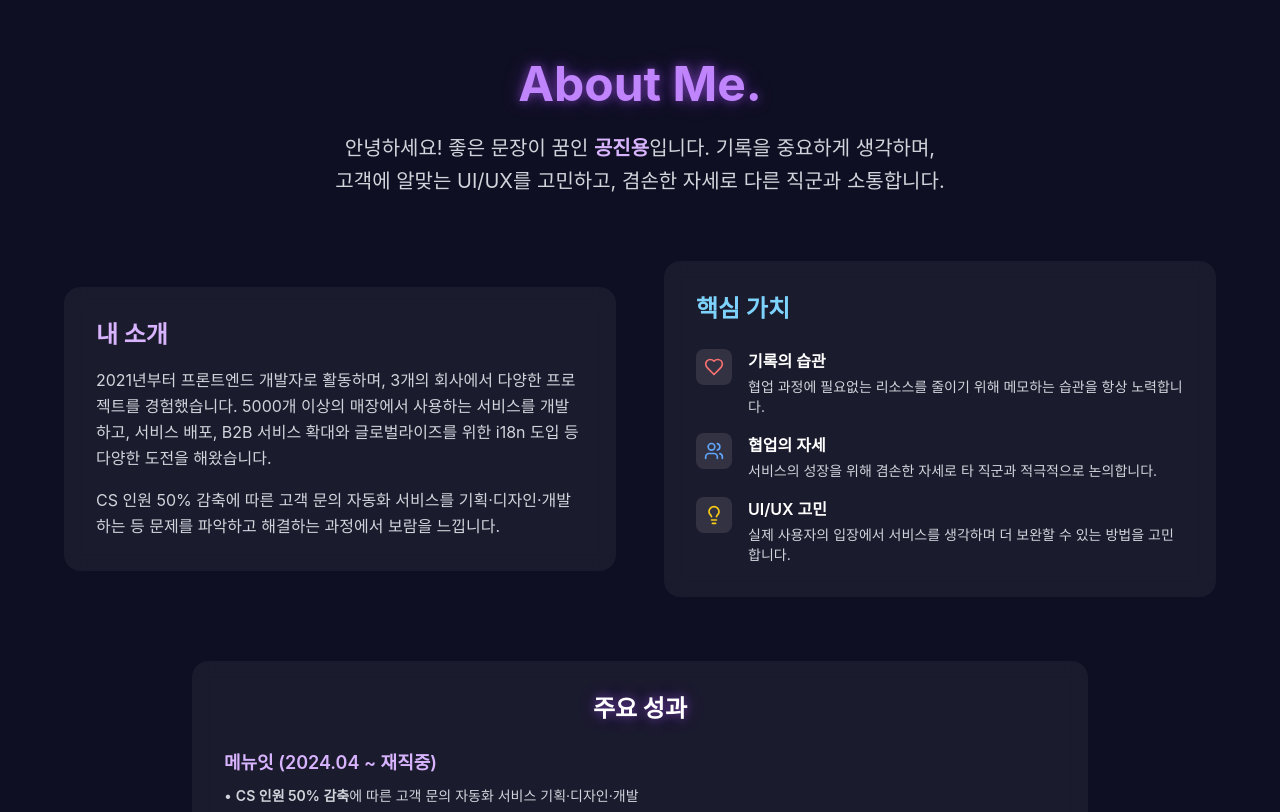
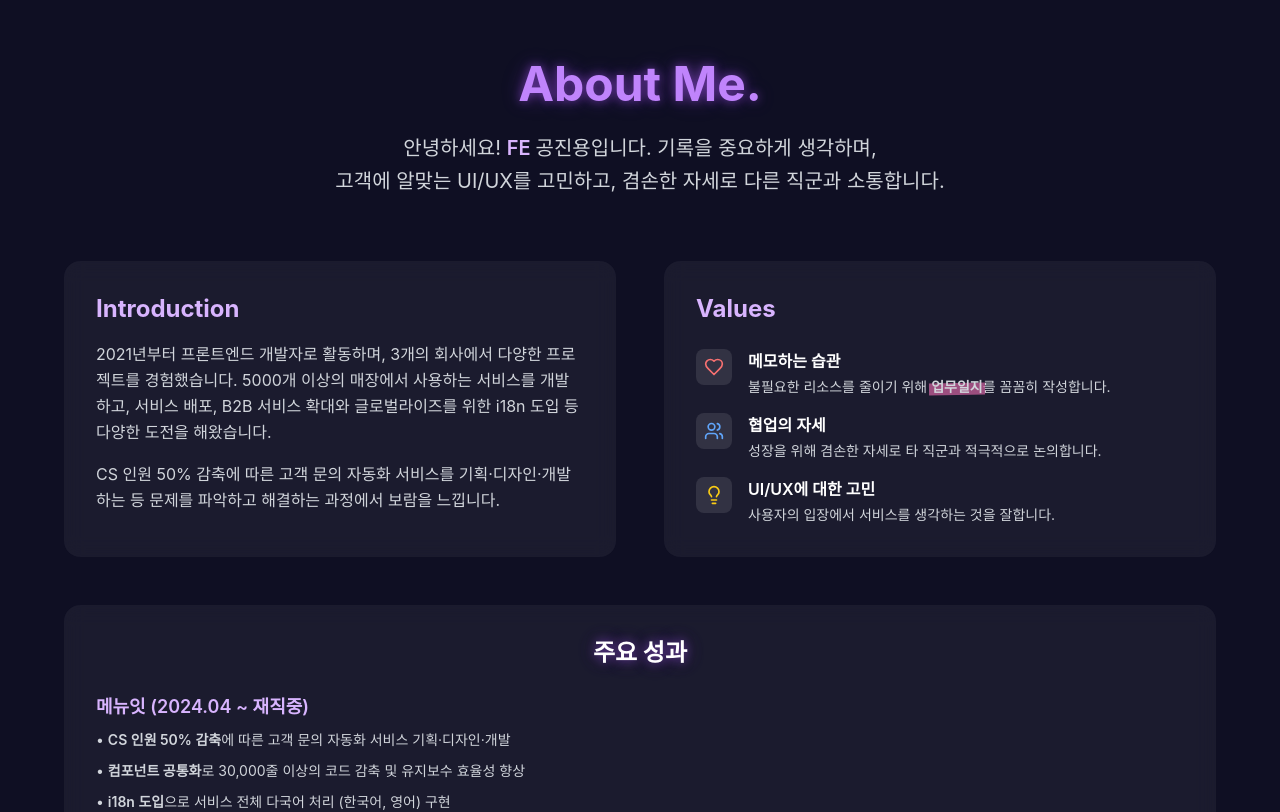
Before and after one commit to DDooTTaa/who-is-jinyong, a Next.js app: page / in a window 1280 px wide. Shown: the part 820-1632 px from the top of the page. Built offline with nearby package versions, Linux system fonts and the light colour scheme.

Commit message:
Refine overall structure and polish code"

```diff
--- a/components/About.tsx
+++ b/components/About.tsx
@@ -35,20 +35,20 @@ const About = () => {
   const values = [
     {
       icon: Heart,
-      title: '기록의 습관',
-      description: '협업 과정에 필요없는 리소스를 줄이기 위해 메모하는 습관을 항상 노력합니다.',
+      title: '메모하는 습관',
+      description: '불필요한 리소스를 줄이기 위해 업무일지를 꼼꼼히 작성하려고 노력합니다.',
       color: 'text-red-400',
     },
     {
       icon: Users,
       title: '협업의 자세',
-      description: '서비스의 성장을 위해 겸손한 자세로 타 직군과 적극적으로 논의합니다.',
+      description: '성장을 위해 겸손한 자세로 타 직군과 적극적으로 논의합니다.',
       color: 'text-blue-400',
     },
     {
       icon: Lightbulb,
-      title: 'UI/UX 고민',
-      description: '실제 사용자의 입장에서 서비스를 생각하며 더 보완할 수 있는 방법을 고민합니다.',
+      title: 'UI/UX에 대한 고민',
+      description: '사용자의 입장에서 서비스를 생각하는 것을 잘합니다.',
       color: 'text-yellow-400',
     },
   ]
@@ -76,7 +76,7 @@ const About = () => {
             variants={itemVariants}
             className="text-xl text-gray-300 max-w-3xl mx-auto leading-relaxed"
           >
-            안녕하세요! 좋은 문장이 꿈인 <span className="text-cosmic-300 font-semibold">공진용</span>입니다.
+            안녕하세요! <span className="text-cosmic-300 font-semibold">FE </span>공진용입니다.
             기록을 중요하게 생각하며, <br />
             고객에 알맞는 UI/UX를 고민하고, 겸손한 자세로 다른 직군과 소통합니다.
           </motion.p>
@@ -86,11 +86,12 @@ const About = () => {
           variants={containerVariants}
           initial="hidden"
           animate={isInView ? "visible" : "hidden"}
-          className="grid md:grid-cols-2 gap-12 items-center mb-16"
+          className="grid md:grid-cols-2 gap-12 items-stretch mb-12"
         >
-          <motion.div variants={itemVariants}>
-            <div className="glass-effect p-8 rounded-2xl">
-              <h3 className="text-2xl font-bold mb-4 text-cosmic-300">내 소개</h3>
+          <motion.div variants={itemVariants} className="h-full">
+            <div className="relative h-full">
+              <div className="glass-effect p-8 rounded-2xl h-full flex flex-col">
+                <h3 className="text-2xl font-bold mb-4 text-cosmic-300">Introduction</h3>
                 <p className="text-gray-300 leading-relaxed mb-4">
                   2021년부터 프론트엔드 개발자로 활동하며, 3개의 회사에서
                   다양한 프로젝트를 경험했습니다. 5000개 이상의 매장에서 사용하는 서비스를 개발하고,
@@ -101,12 +102,13 @@ const About = () => {
                   문제를 파악하고 해결하는 과정에서 보람을 느낍니다.
                 </p>
               </div>
+            </div>
           </motion.div>
 
-          <motion.div variants={itemVariants}>
-            <div className="relative">
-              <div className="glass-effect p-8 rounded-2xl">
-                <h3 className="text-2xl font-bold mb-6 text-mystic-300">핵심 가치</h3>
+          <motion.div variants={itemVariants} className="h-full">
+            <div className="relative h-full">
+              <div className="glass-effect p-8 rounded-2xl h-full flex flex-col">
+                <h3 className="text-2xl font-bold mb-6 text-cosmic-300">Values</h3>
                 <div className="space-y-4">
                   {values.map((value, index) => (
                     <motion.div
@@ -121,7 +123,31 @@ const About = () => {
                       </div>
                       <div>
                         <h4 className="font-semibold text-white mb-1">{value.title}</h4>
-                        <p className="text-gray-300 text-sm">{value.description}</p>
+                        <p className="text-gray-300 text-sm">
+                          {value.title === '메모하는 습관' ? (
+                            <>
+                              불필요한 리소스를 줄이기 위해{' '}
+                              <a
+                                href="https://www.notion.so/shorthaired-circle-c672/8-fff922a4999481d2bbf5f7c4c63ccafc"
+                                target="_blank"
+                                rel="noopener noreferrer"
+                                className="relative inline-block font-semibold hover:opacity-90 transition-opacity"
+                              >
+                                <span className="relative z-10">업무일지</span>
+                                <span
+                                  className="absolute bottom-0 left-0 right-0 h-3 bg-pink-400 opacity-60 -rotate-1 transform"
+                                  style={{
+                                    width: 'calc(100% + 4px)',
+                                    left: '-2px',
+                                    bottom: '2px'
+                                  }}
+                                />
+                              </a>를 꼼꼼히 작성합니다.
+                            </>
+                          ) : (
+                            value.description
+                          )}
+                        </p>
                       </div>
                     </motion.div>
                   ))}
@@ -139,7 +165,7 @@ const About = () => {
         >
           <motion.div
             variants={itemVariants}
-            className="glass-effect p-8 rounded-2xl max-w-4xl mx-auto"
+            className="glass-effect p-8 rounded-2xl h-full flex flex-col"
           >
             <h3 className="text-2xl font-bold mb-6 text-glow">주요 성과</h3>
             <div className="space-y-4 text-left">
--- a/components/Hero.tsx
+++ b/components/Hero.tsx
@@ -80,7 +80,7 @@ const Hero = () => {
           variants={itemVariants}
           className="text-xl md:text-2xl text-gray-300 mb-8 max-w-2xl mx-auto leading-relaxed"
         >
-          <span className="text-cosmic-300">Front</span> Engineer,{' '}
+          <span className="text-cosmic-300">FrontEnd</span> Enginner,{' '}
           <span className="text-mystic-300">좋은 문장</span>이 {' '}
           <span className="text-glow">될 개발자</span>
         </motion.p>
```
Lines whose indentation alone changed are shown as unchanged.
